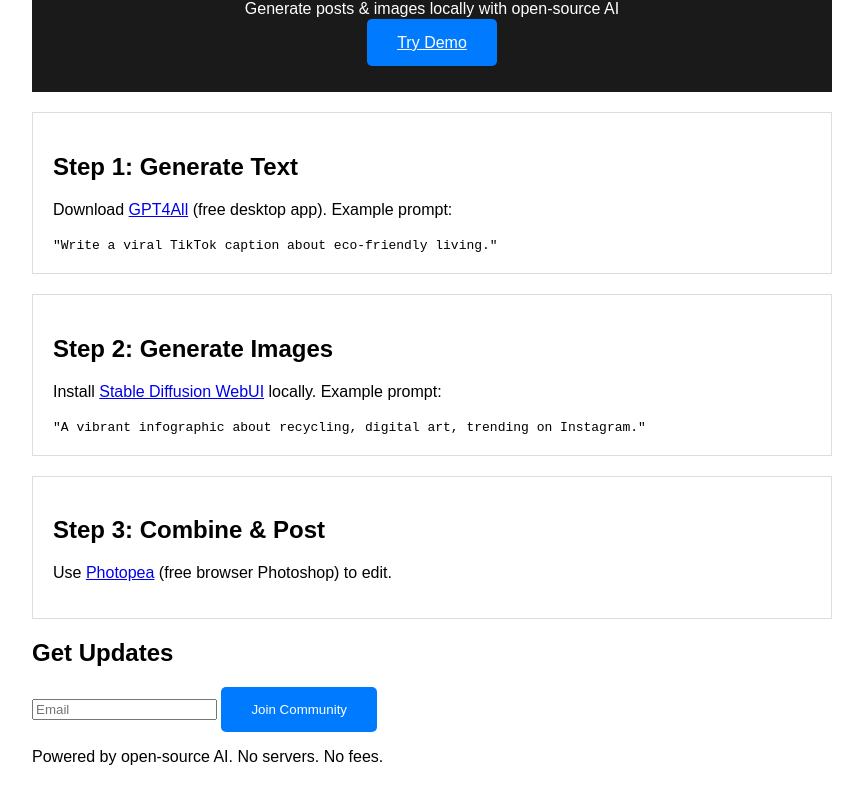
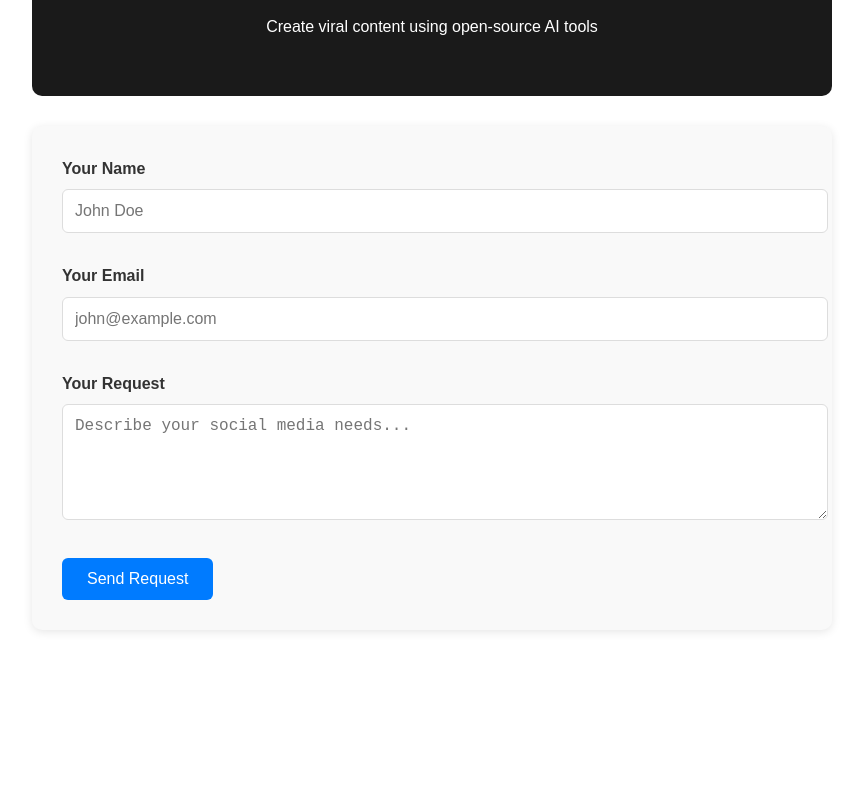
Before and after one commit to rlw89/InstacraftPro, a plain HTML site: page index.html in a window 1280 px wide. Shown: the part 140-942 px from the top of the page, without its empty margins (208-1071 px from the left). After the commit the page ends 800 px from the top, so only its background shows below. Drawn offline with Linux system fonts and the light colour scheme.

Commit message:
Update index.html

```diff
--- a/index.html
+++ b/index.html
@@ -3,47 +3,135 @@
 <head>
     <meta charset="UTF-8">
     <meta name="viewport" content="width=device-width, initial-scale=1.0">
-    <title>OpenSocial AI</title>
+    <title>AI Social Tools</title>
     <style>
-        body { font-family: Arial, sans-serif; max-width: 800px; margin: 0 auto; padding: 20px; }
-        .header { text-align: center; padding: 40px; background: #1a1a1a; color: white; }
-        .cta { background: #007bff; color: white; padding: 15px 30px; border: none; border-radius: 5px; }
-        .demo-box { border: 1px solid #ddd; padding: 20px; margin: 20px 0; }
+        body {
+            font-family: Arial, sans-serif;
+            max-width: 800px;
+            margin: 0 auto;
+            padding: 20px;
+            line-height: 1.6;
+        }
+
+        .header {
+            text-align: center;
+            padding: 40px;
+            background: #1a1a1a;
+            color: white;
+            border-radius: 10px;
+            margin-bottom: 30px;
+        }
+
+        .contact-form {
+            background: #f9f9f9;
+            padding: 30px;
+            border-radius: 10px;
+            box-shadow: 0 2px 10px rgba(0,0,0,0.1);
+        }
+
+        .form-group {
+            margin-bottom: 20px;
+        }
+
+        label {
+            display: block;
+            margin-bottom: 8px;
+            font-weight: 600;
+            color: #333;
+        }
+
+        input, textarea {
+            width: 100%;
+            padding: 12px;
+            border: 1px solid #ddd;
+            border-radius: 6px;
+            font-size: 16px;
+            margin-bottom: 10px;
+        }
+
+        button {
+            background: #007bff;
+            color: white;
+            padding: 12px 25px;
+            border: none;
+            border-radius: 6px;
+            cursor: pointer;
+            font-size: 16px;
+            transition: background 0.3s ease;
+        }
+
+        button:hover {
+            background: #0056b3;
+        }
+
+        .success-message {
+            display: none;
+            padding: 15px;
+            background: #d4edda;
+            color: #155724;
+            border-radius: 6px;
+            margin-top: 20px;
+        }
     </style>
 </head>
 <body>
     <div class="header">
-        <h1>Free AI Social Media Tools</h1>
-        <p>Generate posts & images locally with open-source AI</p>
-        <a href="#try" class="cta">Try Demo</a>
+        <h1>AI-Powered Social Media Generator</h1>
+        <p>Create viral content using open-source AI tools</p>
     </div>
 
-    <div class="demo-box">
-        <h2>Step 1: Generate Text</h2>
-        <p>Download <a href="https://gpt4all.io" target="_blank">GPT4All</a> (free desktop app). Example prompt:</p>
-        <code>"Write a viral TikTok caption about eco-friendly living."</code>
-    </div>
+    <form action="https://api.web3forms.com/submit" method="POST" class="contact-form">
+        <input type="hidden" name="access_key" value="9dff0521-91a1-40a1-a8af-1ae37bfe51c4">
+        <input type="checkbox" name="botcheck" style="display: none;">
 
-    <div class="demo-box">
-        <h2>Step 2: Generate Images</h2>
-        <p>Install <a href="https://github.com/AUTOMATIC1111/stable-diffusion-webui" target="_blank">Stable Diffusion WebUI</a> locally. Example prompt:</p>
-        <code>"A vibrant infographic about recycling, digital art, trending on Instagram."</code>
-    </div>
+        <div class="form-group">
+            <label for="name">Your Name</label>
+            <input type="text" id="name" name="name" required placeholder="John Doe">
+        </div>
 
-    <div class="demo-box">
-        <h2>Step 3: Combine & Post</h2>
-        <p>Use <a href="https://www.photopea.com" target="_blank">Photopea</a> (free browser Photoshop) to edit.</p>
-    </div>
+        <div class="form-group">
+            <label for="email">Your Email</label>
+            <input type="email" id="email" name="email" required placeholder="john@example.com">
+        </div>
 
-    <h2>Get Updates</h2>
-    <form action="https://api.web3forms.com/submit" method="POST">
-        <input type="hidden" name="access_key" value="YOUR_WEB3FORMS_KEY">
-        <input type="email" name="email" placeholder="Email" required>
-        <button type="submit" class="cta">Join Community</button>
+        <div class="form-group">
+            <label for="message">Your Request</label>
+            <textarea id="message" name="message" rows="5" required placeholder="Describe your social media needs..."></textarea>
+        </div>
+
+        <input type="hidden" name="redirect" value="https://yourusername.github.io/repo-name/thank-you.html">
+
+        <button type="submit">Send Request</button>
+        <div class="success-message">Message sent successfully!</div>
     </form>
 
-    <footer>
-        <p>Powered by open-source AI. No servers. No fees.</p>
-    </footer>
+    <script>
+        document.addEventListener('DOMContentLoaded', function() {
+            const form = document.querySelector('.contact-form');
+            const successMessage = document.querySelector('.success-message');
+
+            form.addEventListener('submit', async (e) => {
+                e.preventDefault();
+                const formData = new FormData(form);
+
+                try {
+                    const response = await fetch(form.action, {
+                        method: 'POST',
+                        body: formData
+                    });
+
+                    if (response.ok) {
+                        successMessage.style.display = 'block';
+                        form.reset();
+                        setTimeout(() => {
+                            successMessage.style.display = 'none';
+                        }, 5000);
+                    }
+                } catch (error) {
+                    console.error('Error:', error);
+                }
+            });
+        });
+    </script>
 </body>
 </html>
```
